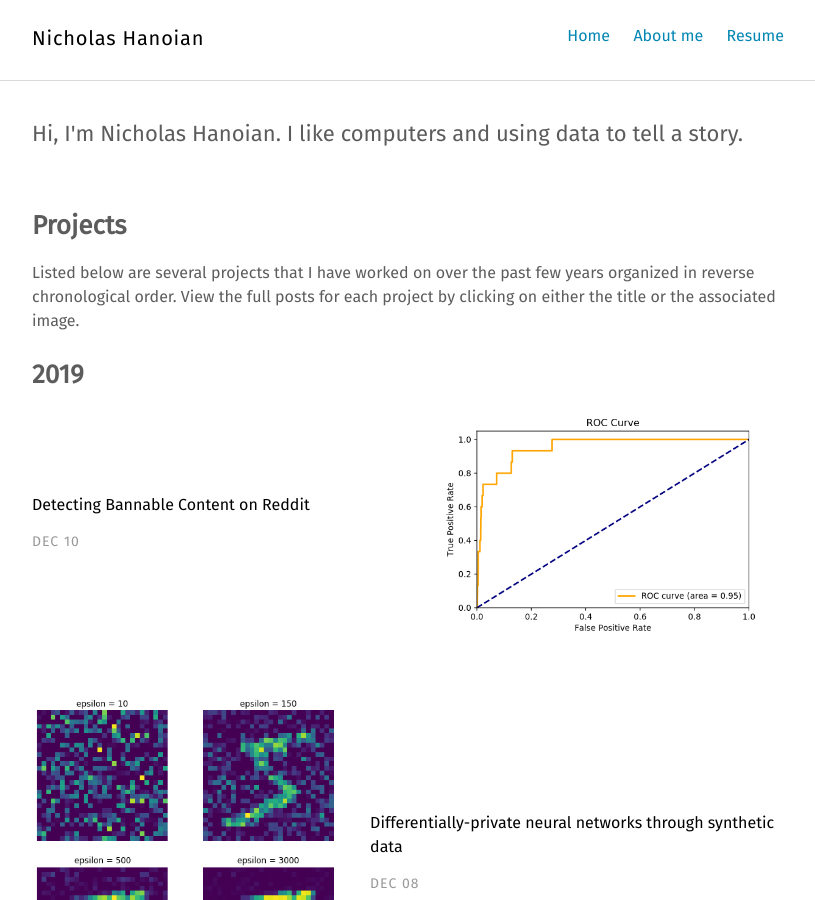
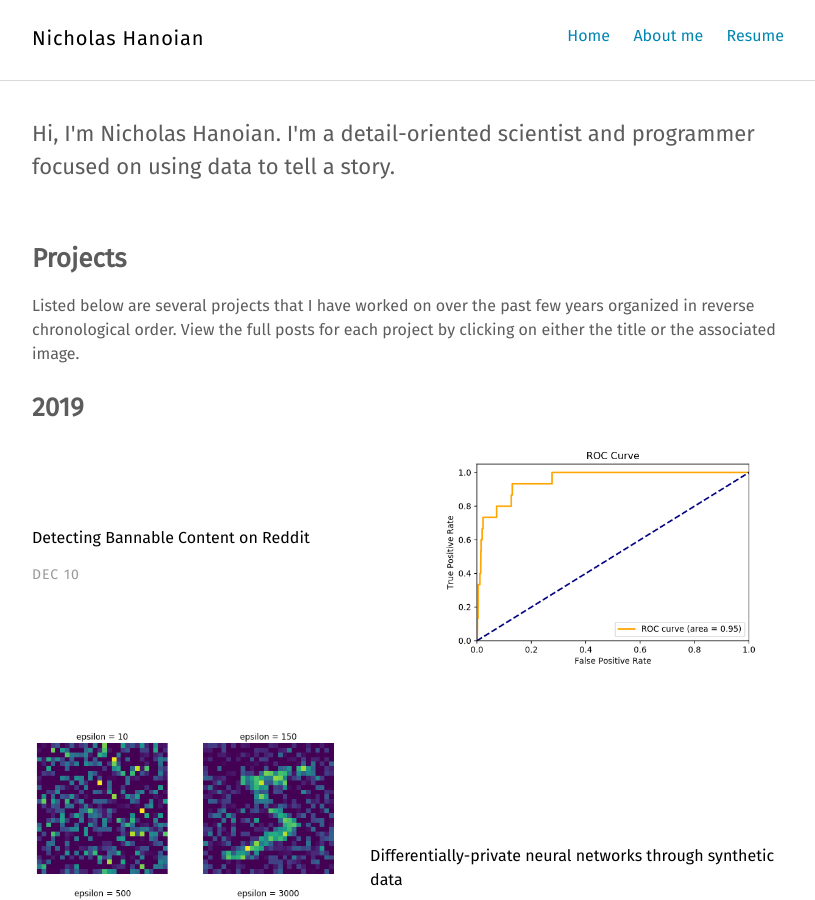
Before and after one commit to nicholashanoian/nicholashanoian.github.io, a Jekyll site: the page built from index.html, in a window 1280 px wide and 900 px high. Shown: the whole window, without its empty margins (232-1047 px from the left). Built offline with Jekyll 4.4.1, drawn with Linux system fonts in a browser that asks for light colours.

Commit message:
change intro

```diff
--- a/_includes/intro.html
+++ b/_includes/intro.html
@@ -1,5 +1,5 @@
 <section class="intro">
   <div class="container">
-    <p class="lead">Hi, I'm Nicholas Hanoian. I like computers and using data to tell a story.</p>
+    <p class="lead">Hi, I'm Nicholas Hanoian. I'm  a detail-oriented scientist and programmer focused on using data to tell a story.</p>
   </div>
 </section>
```
